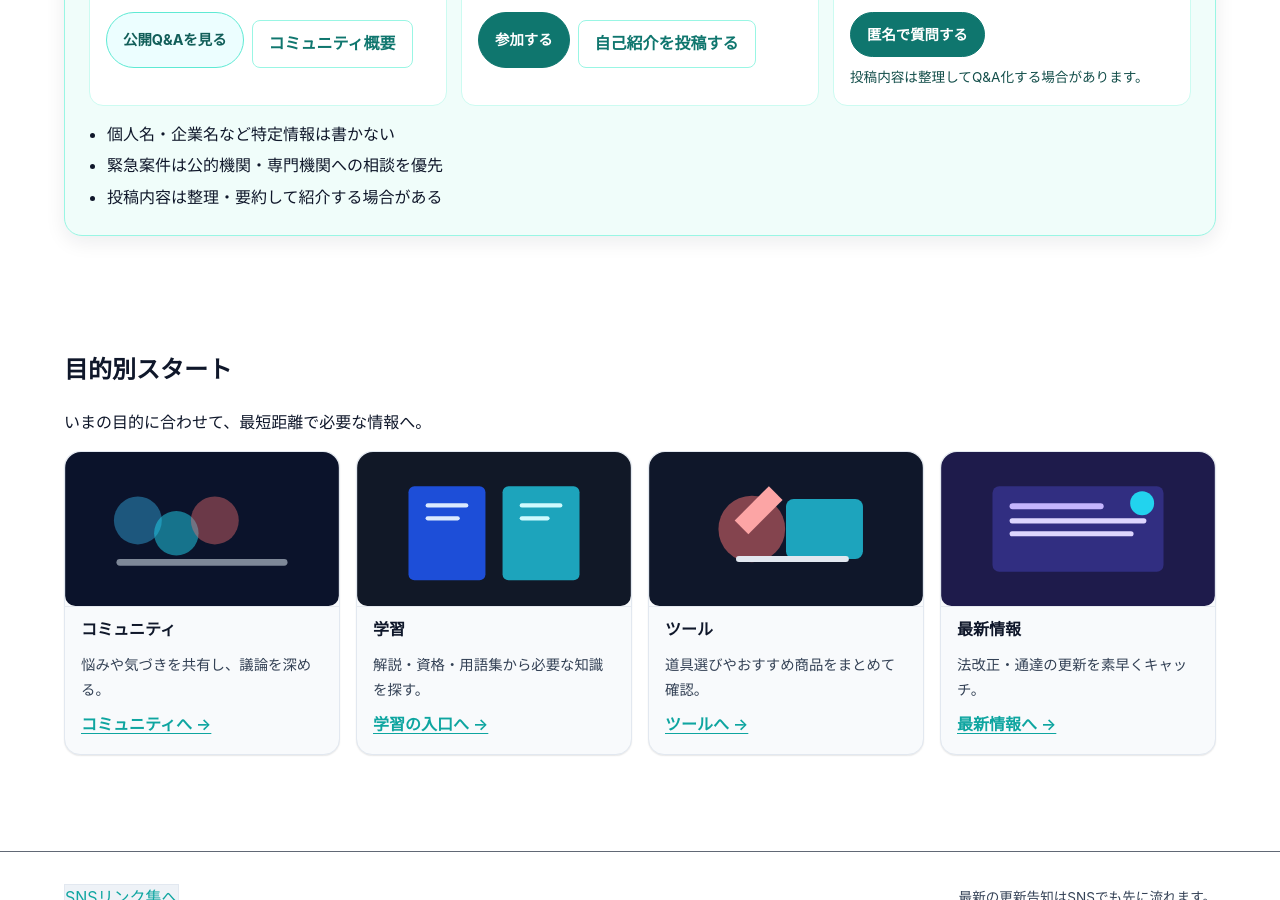
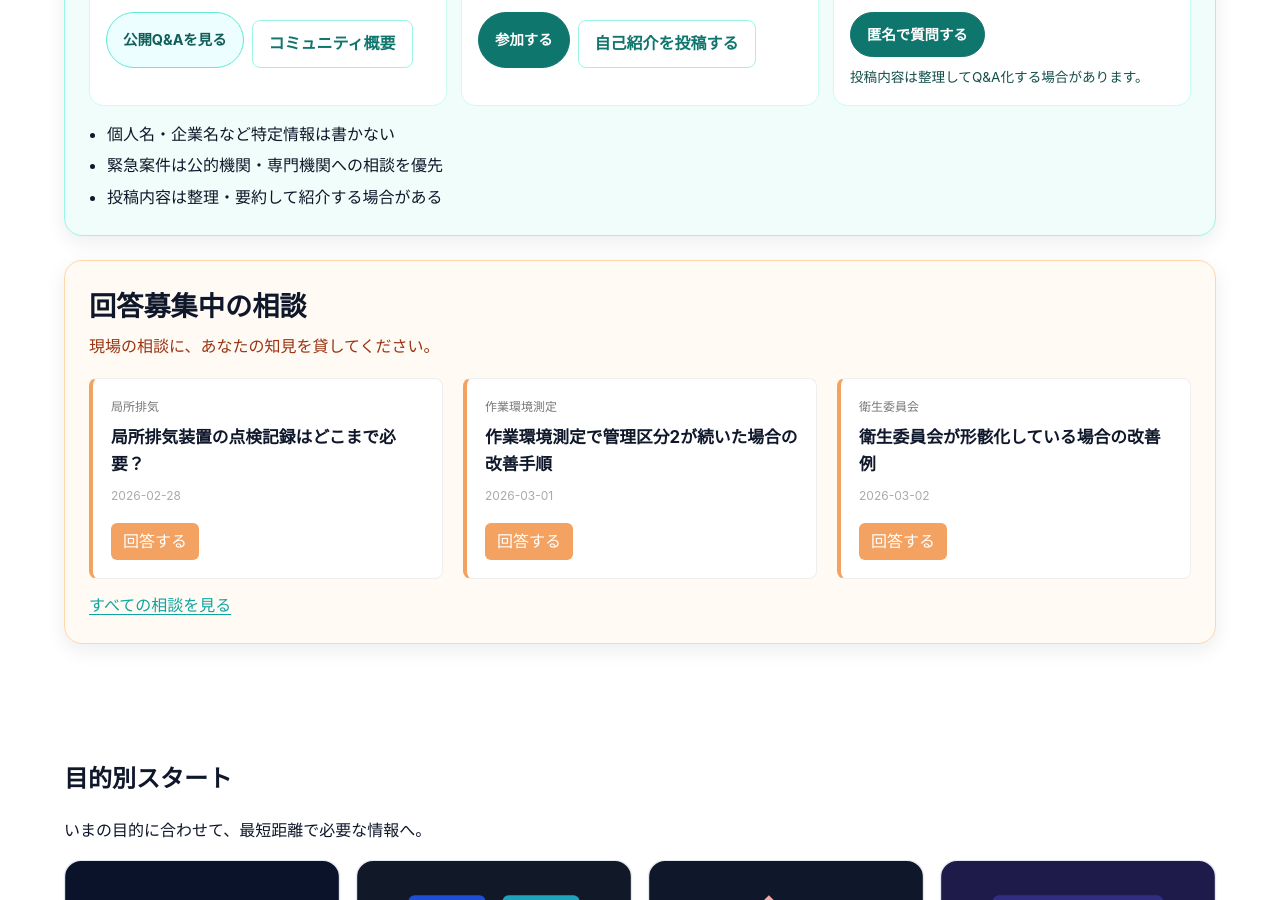
Before and after one commit to rodoeisei-lab/rodoeisei-lab, a Jekyll site: the page built from index.md, in a window 1280 px wide and 900 px high, scrolled down 1529 px. Built offline with Jekyll 4.4.1, drawn with Linux system fonts in a browser that asks for light colours.

Commit message:
Add open questions section to homepage

```diff
--- /dev/null
+++ b/_data/open_questions.yml
@@ -0,0 +1,14 @@
+- title: 局所排気装置の点検記録はどこまで必要？
+  tag: 局所排気
+  date: 2026-02-28
+  url: /qa/local-exhaust-check/
+
+- title: 作業環境測定で管理区分2が続いた場合の改善手順
+  tag: 作業環境測定
+  date: 2026-03-01
+  url: /qa/control-class-two/
+
+- title: 衛生委員会が形骸化している場合の改善例
+  tag: 衛生委員会
+  date: 2026-03-02
+  url: /qa/eisei-committee/
--- a/_layouts/home.html
+++ b/_layouts/home.html
@@ -135,6 +135,28 @@ layout: base
   </div>
 </section>
 
+<section class="open-questions" aria-label="回答募集中の相談">
+  <div class="container">
+    <h2>回答募集中の相談</h2>
+    <p class="open-questions-lead">現場の相談に、あなたの知見を貸してください。</p>
+
+    <div class="open-question-grid">
+      {% for q in site.data.open_questions limit:4 %}
+      <article class="open-question-card">
+        <span class="question-tag">{{ q.tag }}</span>
+        <h3>{{ q.title }}</h3>
+        <p class="question-date">{{ q.date }}</p>
+        <a href="{{ q.url | relative_url }}" class="btn-answer">回答する</a>
+      </article>
+      {% endfor %}
+    </div>
+
+    <p class="more-link">
+      <a href="{{ '/qa/' | relative_url }}">すべての相談を見る</a>
+    </p>
+  </div>
+</section>
+
 
 <section class="section" aria-label="目的別スタート">
   <div class="container">
--- a/assets/css/main.css
+++ b/assets/css/main.css
@@ -1609,6 +1609,77 @@ section { margin: var(--space-5) 0; }
 }
 
 
+
+.open-questions {
+  margin: -8px 0 32px;
+}
+
+.open-questions .container {
+  background: #fffaf3;
+  border: 1px solid #fed7aa;
+  border-radius: 18px;
+  padding: 24px;
+  box-shadow: var(--surface-shadow);
+}
+
+.open-questions h2 {
+  margin: 0 0 6px;
+  font-size: 1.7rem;
+}
+
+.open-questions-lead {
+  margin: 0 0 18px;
+  color: #9a3412;
+}
+
+.open-question-grid {
+  display: grid;
+  grid-template-columns: repeat(auto-fit, minmax(260px, 1fr));
+  gap: 20px;
+}
+
+.open-question-card {
+  border: 1px solid #eee;
+  border-left: 4px solid #f4a261;
+  padding: 18px;
+  border-radius: 8px;
+  background: #fff;
+  display: flex;
+  flex-direction: column;
+  gap: 8px;
+}
+
+.open-question-card h3 {
+  margin: 0;
+  font-size: 1.05rem;
+}
+
+.question-tag {
+  font-size: 12px;
+  color: #777;
+}
+
+.question-date {
+  font-size: 12px;
+  color: #aaa;
+  margin: 0;
+}
+
+.btn-answer {
+  display: inline-block;
+  margin-top: 10px;
+  background: #f4a261;
+  color: #fff !important;
+  padding: 6px 12px;
+  border-radius: 6px;
+  text-decoration: none;
+  width: fit-content;
+}
+
+.more-link {
+  margin: 14px 0 0;
+}
+
 .participation-hub {
   margin: -8px 0 32px;
 }
@@ -1776,6 +1847,14 @@ main#main .section .container a:not(.btn-step):not(.btn-step-primary):not(.btn-a
     padding: 18px;
   }
 
+  .open-questions .container {
+    padding: 18px;
+  }
+
+  .open-question-grid {
+    grid-template-columns: 1fr;
+  }
+
   .participation-hub-grid {
     grid-template-columns: 1fr;
   }
```
